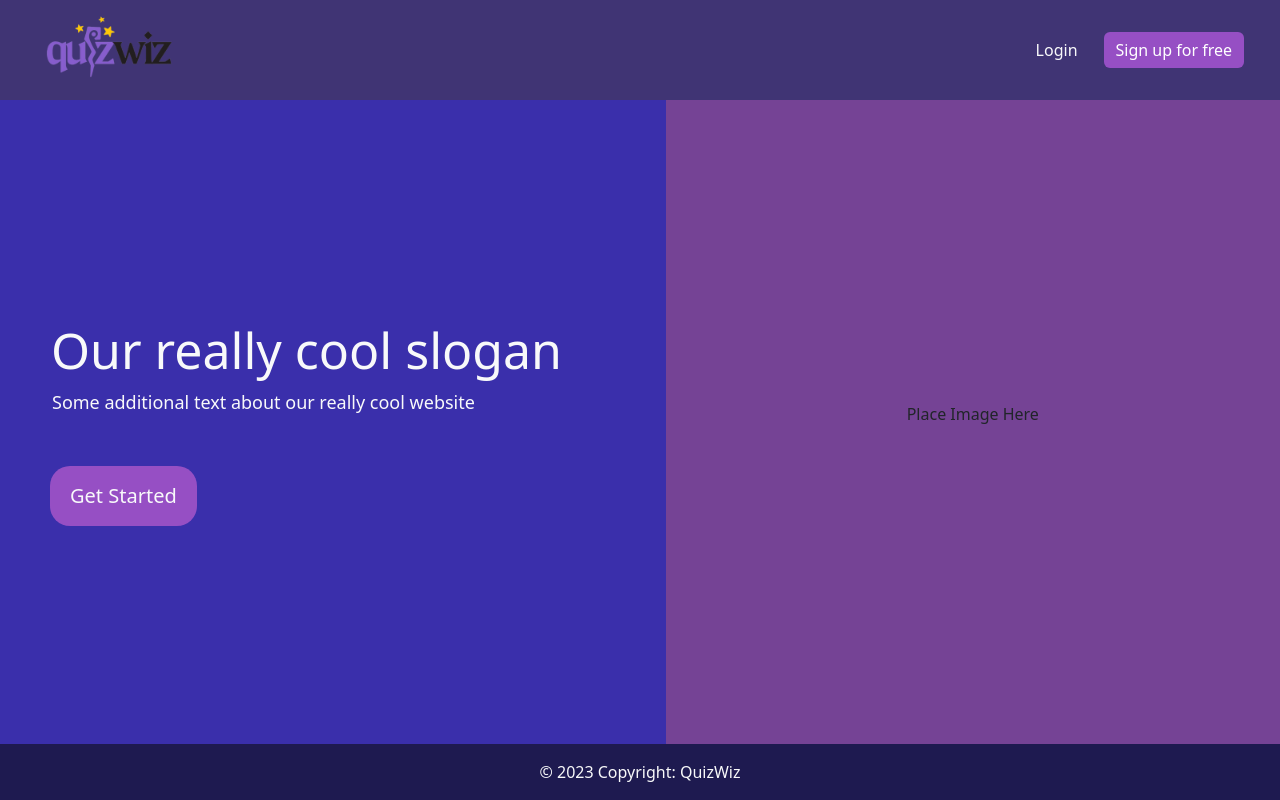
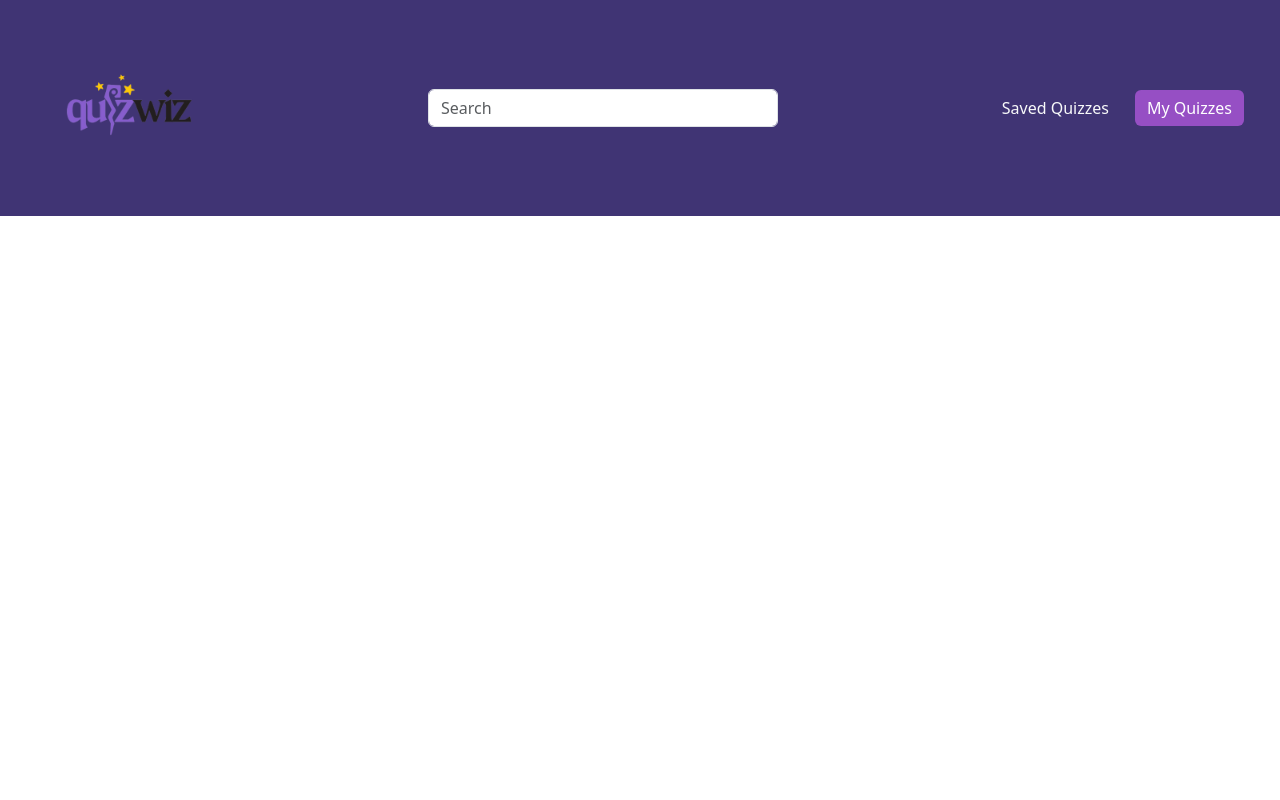
Before and after one commit to jsbyrd/cop4331-27-large-project, a React (Create React App) app in the folder frontend/: page / in a window 1280 px wide. Built offline with nearby package versions, Linux system fonts and the light colour scheme.

Commit message:
Added search bar and logo to MenuPage, began SearchedPage.

```diff
--- a/frontend/src/App.js
+++ b/frontend/src/App.js
@@ -7,11 +7,14 @@ import DefaultPage from './pages/DefaultPage';
 import LoginPage from './pages/LoginPage';
 import MenuPage from './pages/MenuPage';
 import RegisterPage from './pages/RegisterPage';
+import SearchedPage from './pages/SearchedPage';
+
 function App() {
   return (
     <BrowserRouter>
       <Routes>
-        <Route path="/" element={<DefaultPage />} />
+        <Route path="/" element={<SearchedPage />} />
+        <Route path="/temp" element={<DefaultPage />} />
         <Route path="login" element={<LoginPage />} />
         <Route path="/register" element={<RegisterPage />} />
         <Route path="/menu" element={<MenuPage />} />
--- a/frontend/src/components/Menu.css
+++ b/frontend/src/components/Menu.css
@@ -1,3 +1,14 @@
+#menu-searchbar
+{
+    width: 350px;
+}
+
+#menu-header-logo {
+    margin-left: 10px;
+    width:200px;
+    height:200px;
+}
+
 #menu-background
 {
     background-color: #340e57;
--- a/frontend/src/components/MenuHeader.js
+++ b/frontend/src/components/MenuHeader.js
@@ -1,5 +1,6 @@
 import React from 'react';
 import './Menu.css';
+import logo from './images/logo.png'
 
 const MenuHeader = () => {
 
@@ -14,7 +15,14 @@ const MenuHeader = () => {
   return (
     <header className='position-sticky top-0'>
       <nav className="navbar navbar-expand-lg d-flex flex-nowrap justify-content-between w-100" id='default-header-navbar'>
-        <a className="nav-link text-light" id='default-header-logo' href="/" style={{marginLeft: "20px"}}>Logo</a>
+        <a className="nav-link text-light" id='default-header-logo' href="/" style={{marginLeft: "20px"}}>
+          <img src={logo} id='menu-header-logo'/>
+        </a>
+        <div className='d-flex align-items-center'>
+          <form class="form-inline">
+            <input class="form-control mr-sm-2" id='menu-searchbar' type="search" placeholder="Search" aria-label="Search" />
+          </form>
+        </div>
         <div className="d-flex align-items-center" style={{marginRight: "20px"}}>
           <button type="button" className="btn px-3 text-light" id='default-header-login-btn'>
             Saved Quizzes
--- /dev/null
+++ b/frontend/src/components/Searched.css
@@ -0,0 +1,10 @@
+#searched-searchbar
+{
+    width: 350px;
+}
+
+#searched-header-logo {
+    margin-left: 10px;
+    width:200px;
+    height:200px;
+  }
--- /dev/null
+++ b/frontend/src/components/Searched.js
@@ -0,0 +1,9 @@
+import React from 'react';
+
+function Searched()
+{
+    <div id='searched-background'>
+    </div>
+}
+
+export default Searched;
--- /dev/null
+++ b/frontend/src/components/SearchedHeader.js
@@ -0,0 +1,32 @@
+import React from 'react';
+import './Searched.css';
+import logo from './images/logo.png'
+
+
+const SearchHeader = () => {
+    return (
+        <header className='position-sticky top-0'>
+            <nav className="navbar navbar-expand-lg d-flex flex-nowrap justify-content-between w-100" id='default-header-navbar'>
+                <a className="nav-link text-light" id='searched-header-logo' href="/" style={{ marginLeft: "20px" }}>
+                    <img src={logo} id='searched-header-logo'/>
+                </a>
+                <div className='d-flex align-items-center'>
+                    <form class="form-inline">
+                        <input class="form-control mr-sm-2" id='searched-searchbar' type="search" placeholder="Search" aria-label="Search" />
+                    </form>
+                </div>
+                <div className="d-flex align-items-center" style={{ marginRight: "20px" }}>
+                    <button type="button" className="btn px-3 text-light" id='default-header-login-btn'>
+                        Saved Quizzes
+                    </button>
+                    <button type="button" className="btn btn-primary me-3" id='default-header-register-btn'>
+                        My Quizzes
+                    </button>
+                </div>
+            </nav>
+        </header>
+
+    );
+};
+
+export default SearchHeader;
--- /dev/null
+++ b/frontend/src/pages/SearchedPage.js
@@ -0,0 +1,13 @@
+import React from 'react';
+import SearchHeader from '../components/SearchedHeader';
+
+const SearchedPage = () =>
+{
+    return(
+        <div className="d-flex flex-column" style={{height: "100vh"}}>
+        <SearchHeader />
+        </div>
+    );
+}
+
+export default SearchedPage;
```
